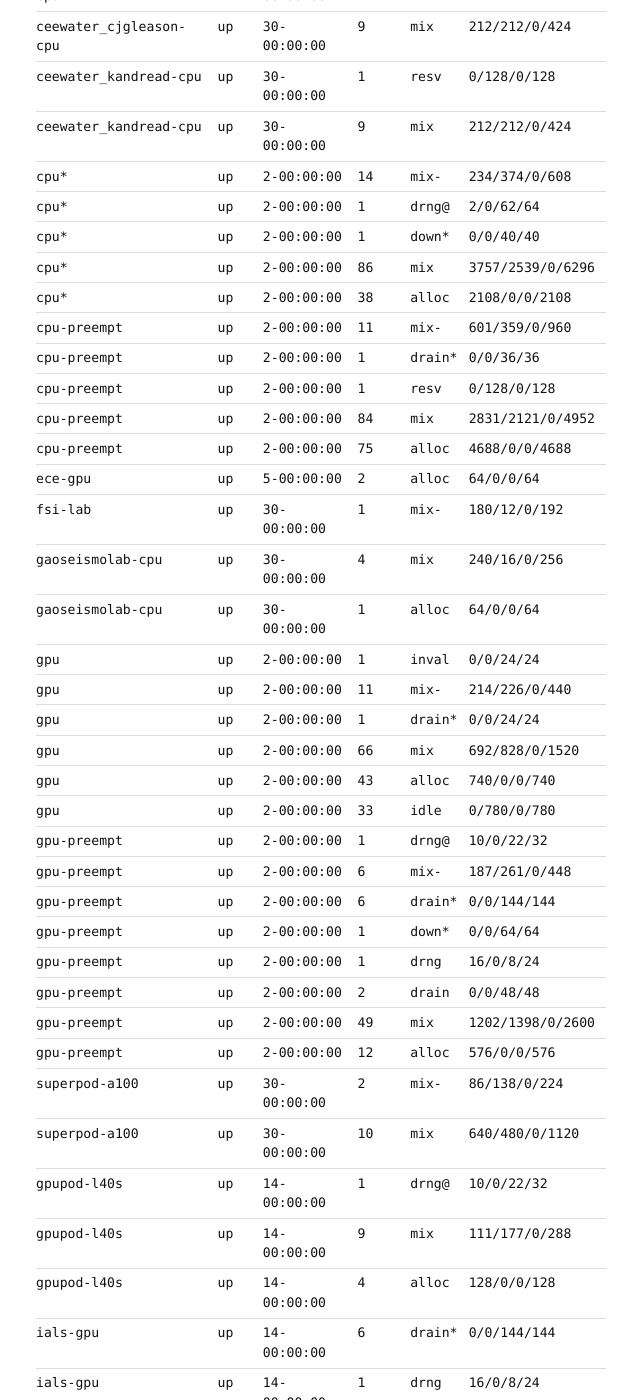
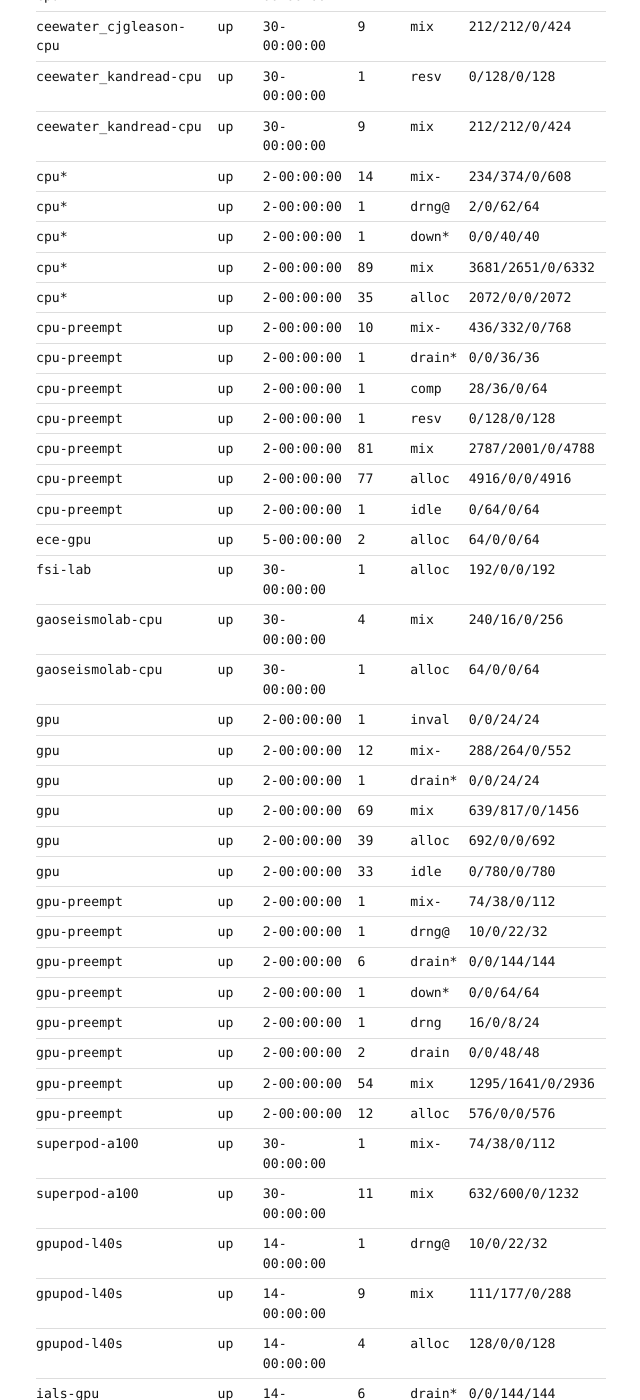
Before and after one commit to yanghangAI/yanghangAI.github.io, a Jekyll site: the page built from _pages/cluster.html, in a window 1280 px wide and 1400 px high, scrolled down 2948 px. Shown: the whole window, without its empty margins (260-900 px from the left). Built offline with Jekyll 4.4.1, drawn with Linux system fonts in a browser that asks for light colours; some of the changed text lies outside the part shown.

Commit message:
chore(dashboard): refresh cluster data 2026-05-17T15:58:03Z

```diff
--- a/assets/cluster-data.json
+++ b/assets/cluster-data.json
@@ -1,5 +1,5 @@
 {
-  "updated_utc": "2026-05-17T15:43:01Z",
+  "updated_utc": "2026-05-17T15:58:03Z",
   "user": "hangyang_umass_edu",
   "squeue": [
     {
@@ -7,7 +7,7 @@
       "partition": "gpu-preempt",
       "name": "exp0-inn-idea097-d001-full",
       "state": "RUNNING",
-      "time": "12:20:40",
+      "time": "12:35:43",
       "time_limit": "1-00:00:00",
       "nodes": "1",
       "nodelist": "ials-gpu014"
@@ -17,7 +17,7 @@
       "partition": "gpu-preempt",
       "name": "exp0-inn-idea084-d001-full",
       "state": "RUNNING",
-      "time": "12:33:21",
+      "time": "12:48:24",
       "time_limit": "1-00:00:00",
       "nodes": "1",
       "nodelist": "ials-gpu009"
@@ -27,7 +27,7 @@
       "partition": "gpu-preempt",
       "name": "1024noamp_keepckpt_idea097_d001",
       "state": "RUNNING",
-      "time": "2:50:04",
+      "time": "3:05:07",
       "time_limit": "12:00:00",
       "nodes": "1",
       "nodelist": "ials-gpu014"
@@ -138,7 +138,7 @@
       "name": "1024noamp_keepckpt_idea097_d001",
       "partition": "gpu-preempt",
       "state": "RUNNING",
-      "elapsed": "02:50:05",
+      "elapsed": "03:05:07",
       "end": "Unknown",
       "exit_code": "0:0"
     },
@@ -183,7 +183,7 @@
       "name": "exp0-inn-idea097-d001-full",
       "partition": "gpu-preempt",
       "state": "RUNNING",
-      "elapsed": "12:20:41",
+      "elapsed": "12:35:43",
       "end": "Unknown",
       "exit_code": "0:0"
     },
@@ -192,7 +192,7 @@
       "name": "exp0-inn-idea084-d001-full",
       "partition": "gpu-preempt",
       "state": "RUNNING",
-      "elapsed": "12:33:22",
+      "elapsed": "12:48:24",
       "end": "Unknown",
       "exit_code": "0:0"
     },
@@ -454,25 +454,25 @@
       "partition": "cpu*",
       "avail": "up",
       "timelimit": "2-00:00:00",
-      "nodes": "86",
+      "nodes": "89",
       "state": "mix",
-      "cpus_aiot": "3757/2539/0/6296"
+      "cpus_aiot": "3681/2651/0/6332"
     },
     {
       "partition": "cpu*",
       "avail": "up",
       "timelimit": "2-00:00:00",
-      "nodes": "38",
+      "nodes": "35",
       "state": "alloc",
-      "cpus_aiot": "2108/0/0/2108"
+      "cpus_aiot": "2072/0/0/2072"
     },
     {
       "partition": "cpu-preempt",
       "avail": "up",
       "timelimit": "2-00:00:00",
-      "nodes": "11",
+      "nodes": "10",
       "state": "mix-",
-      "cpus_aiot": "601/359/0/960"
+      "cpus_aiot": "436/332/0/768"
     },
     {
       "partition": "cpu-preempt",
@@ -487,6 +487,14 @@
       "avail": "up",
       "timelimit": "2-00:00:00",
       "nodes": "1",
+      "state": "comp",
+      "cpus_aiot": "28/36/0/64"
+    },
+    {
+      "partition": "cpu-preempt",
+      "avail": "up",
+      "timelimit": "2-00:00:00",
+      "nodes": "1",
       "state": "resv",
       "cpus_aiot": "0/128/0/128"
     },
@@ -494,17 +502,25 @@
       "partition": "cpu-preempt",
       "avail": "up",
       "timelimit": "2-00:00:00",
-      "nodes": "84",
+      "nodes": "81",
       "state": "mix",
-      "cpus_aiot": "2831/2121/0/4952"
+      "cpus_aiot": "2787/2001/0/4788"
     },
     {
       "partition": "cpu-preempt",
       "avail": "up",
       "timelimit": "2-00:00:00",
-      "nodes": "75",
+      "nodes": "77",
       "state": "alloc",
-      "cpus_aiot": "4688/0/0/4688"
+      "cpus_aiot": "4916/0/0/4916"
+    },
+    {
+      "partition": "cpu-preempt",
+      "avail": "up",
+      "timelimit": "2-00:00:00",
+      "nodes": "1",
+      "state": "idle",
+      "cpus_aiot": "0/64/0/64"
     },
     {
       "partition": "ece-gpu",
@@ -519,8 +535,8 @@
       "avail": "up",
       "timelimit": "30-00:00:00",
       "nodes": "1",
-      "state": "mix-",
-      "cpus_aiot": "180/12/0/192"
+      "state": "alloc",
+      "cpus_aiot": "192/0/0/192"
     },
     {
       "partition": "gaoseismolab-cpu",
@@ -550,9 +566,9 @@
       "partition": "gpu",
       "avail": "up",
       "timelimit": "2-00:00:00",
-      "nodes": "11",
+      "nodes": "12",
       "state": "mix-",
-      "cpus_aiot": "214/226/0/440"
+      "cpus_aiot": "288/264/0/552"
     },
     {
       "partition": "gpu",
@@ -566,17 +582,17 @@
       "partition": "gpu",
       "avail": "up",
       "timelimit": "2-00:00:00",
-      "nodes": "66",
+      "nodes": "69",
       "state": "mix",
-      "cpus_aiot": "692/828/0/1520"
+      "cpus_aiot": "639/817/0/1456"
     },
     {
       "partition": "gpu",
       "avail": "up",
       "timelimit": "2-00:00:00",
-      "nodes": "43",
+      "nodes": "39",
       "state": "alloc",
-      "cpus_aiot": "740/0/0/740"
+      "cpus_aiot": "692/0/0/692"
     },
     {
       "partition": "gpu",
@@ -591,16 +607,16 @@
       "avail": "up",
       "timelimit": "2-00:00:00",
       "nodes": "1",
-      "state": "drng@",
-      "cpus_aiot": "10/0/22/32"
+      "state": "mix-",
+      "cpus_aiot": "74/38/0/112"
     },
     {
       "partition": "gpu-preempt",
       "avail": "up",
       "timelimit": "2-00:00:00",
-      "nodes": "6",
-      "state": "mix-",
-      "cpus_aiot": "187/261/0/448"
+      "nodes": "1",
+      "state": "drng@",
+      "cpus_aiot": "10/0/22/32"
     },
     {
       "partition": "gpu-preempt",
@@ -638,9 +654,9 @@
       "partition": "gpu-preempt",
       "avail": "up",
       "timelimit": "2-00:00:00",
-      "nodes": "49",
+      "nodes": "54",
       "state": "mix",
-      "cpus_aiot": "1202/1398/0/2600"
+      "cpus_aiot": "1295/1641/0/2936"
     },
     {
       "partition": "gpu-preempt",
@@ -654,17 +670,17 @@
       "partition": "superpod-a100",
       "avail": "up",
       "timelimit": "30-00:00:00",
-      "nodes": "2",
+      "nodes": "1",
       "state": "mix-",
-      "cpus_aiot": "86/138/0/224"
+      "cpus_aiot": "74/38/0/112"
     },
     {
       "partition": "superpod-a100",
       "avail": "up",
       "timelimit": "30-00:00:00",
-      "nodes": "10",
+      "nodes": "11",
       "state": "mix",
-      "cpus_aiot": "640/480/0/1120"
+      "cpus_aiot": "632/600/0/1232"
     },
     {
       "partition": "gpupod-l40s",
@@ -720,7 +736,7 @@
       "timelimit": "14-00:00:00",
       "nodes": "19",
       "state": "mix",
-      "cpus_aiot": "232/224/0/456"
+      "cpus_aiot": "233/223/0/456"
     },
     {
       "partition": "jdelhommelle",
@@ -735,8 +751,8 @@
       "avail": "up",
       "timelimit": "30-00:00:00",
       "nodes": "1",
-      "state": "mix-",
-      "cpus_aiot": "4/28/0/32"
+      "state": "mix",
+      "cpus_aiot": "3/29/0/32"
     },
     {
       "partition": "mpi",
@@ -752,7 +768,7 @@
       "timelimit": "2-00:00:00",
       "nodes": "4",
       "state": "mix",
-      "cpus_aiot": "72/184/0/256"
+      "cpus_aiot": "92/164/0/256"
     },
     {
       "partition": "mpi",
@@ -768,7 +784,7 @@
       "timelimit": "8:00:00",
       "nodes": "1",
       "state": "mix",
-      "cpus_aiot": "12/12/0/24"
+      "cpus_aiot": "8/16/0/24"
     },
     {
       "partition": "ood-shared",
@@ -824,7 +840,7 @@
       "timelimit": "30-00:00:00",
       "nodes": "5",
       "state": "mix",
-      "cpus_aiot": "129/31/0/160"
+      "cpus_aiot": "133/27/0/160"
     },
     {
       "partition": "toltec-cpu",
@@ -848,15 +864,23 @@
       "timelimit": "30-00:00:00",
       "nodes": "4",
       "state": "mix-",
-      "cpus_aiot": "59/197/0/256"
+      "cpus_aiot": "74/182/0/256"
     },
     {
       "partition": "umd-cscdr-cpu",
       "avail": "up",
       "timelimit": "30-00:00:00",
-      "nodes": "16",
+      "nodes": "1",
+      "state": "comp",
+      "cpus_aiot": "28/36/0/64"
+    },
+    {
+      "partition": "umd-cscdr-cpu",
+      "avail": "up",
+      "timelimit": "30-00:00:00",
+      "nodes": "15",
       "state": "mix",
-      "cpus_aiot": "532/492/0/1024"
+      "cpus_aiot": "500/460/0/960"
     },
     {
       "partition": "umd-cscdr-cpu",
@@ -912,7 +936,7 @@
       "timelimit": "2-00:00:00",
       "nodes": "1",
       "state": "mix",
-      "cpus_aiot": "12/12/0/24"
+      "cpus_aiot": "8/16/0/24"
     },
     {
       "partition": "workflow",
```
